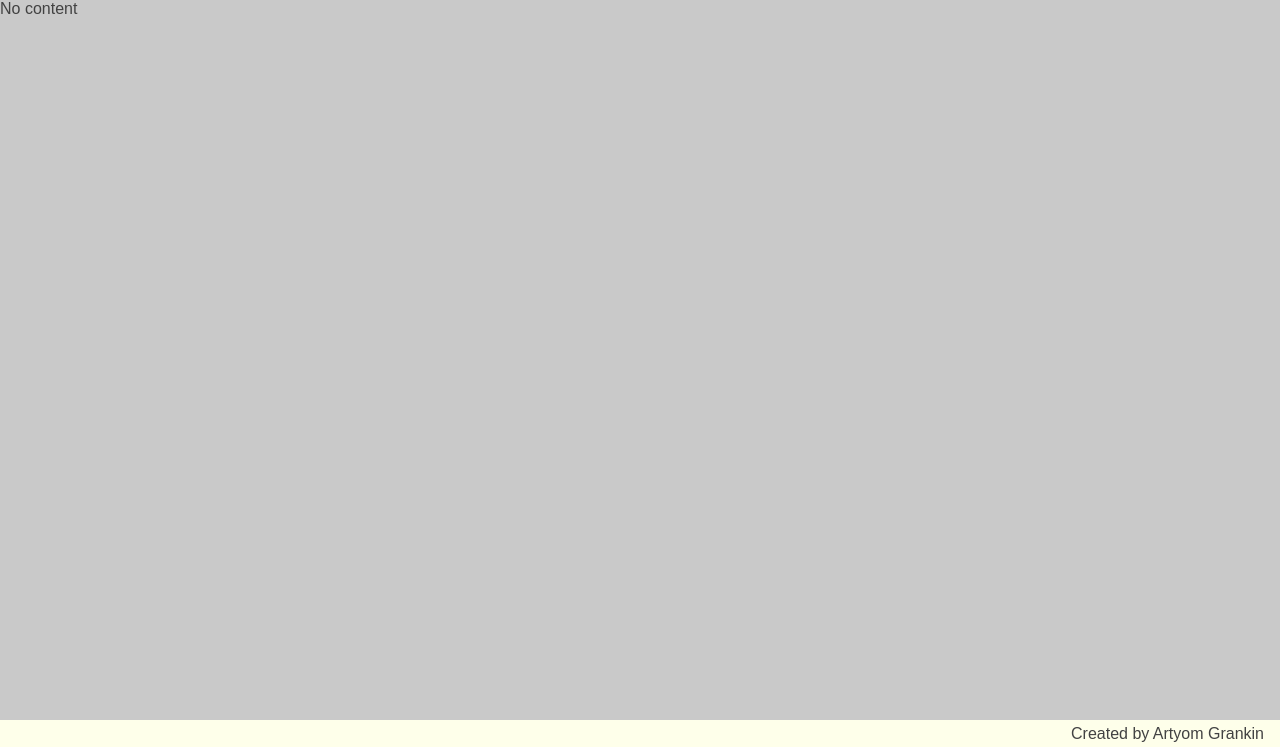
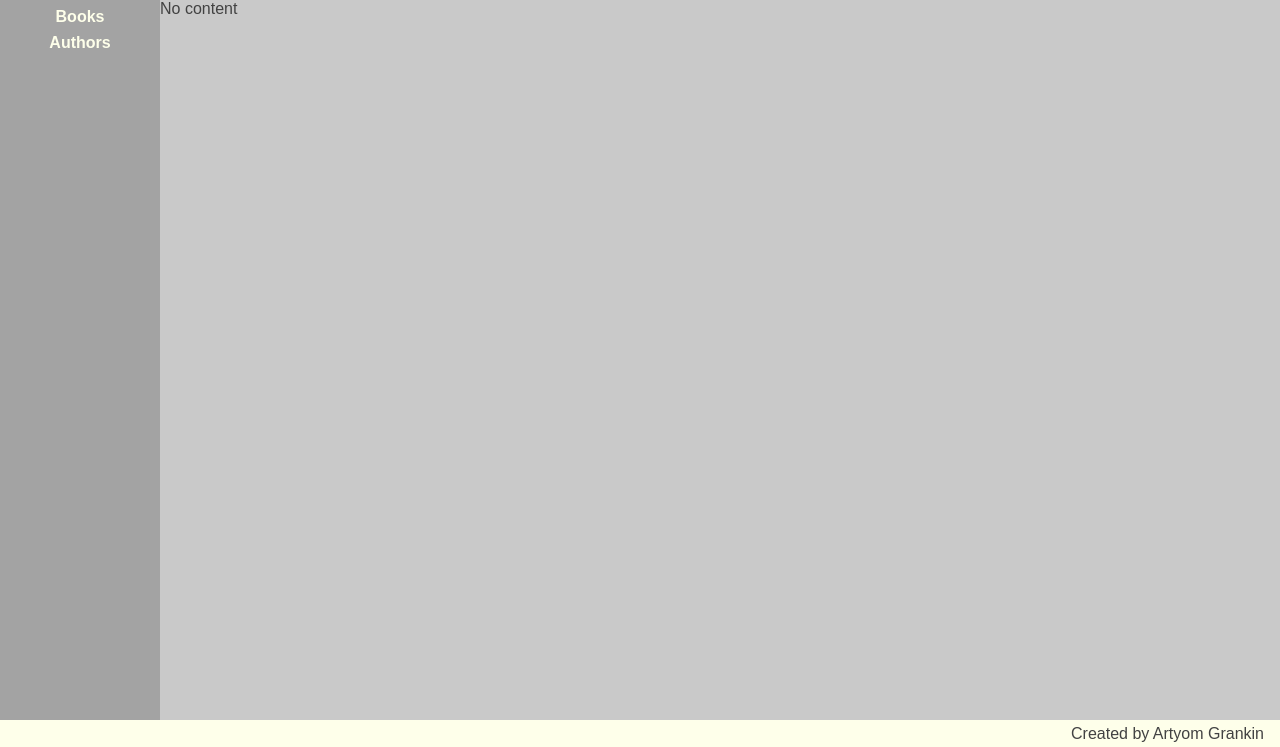
Before and after one commit to DanZZZeDanZZZeDanZZZe/book-publishing-information-system, a Node project: template views/base.njk in a window 1280 px wide. Shown: the part 53-800 px from the top of the page. Run offline with Node 20 templates, Linux system fonts and the light colour scheme; the template is opened without the code that fills it, so the values that code supplies are empty; style sheets or scripts are compiled from the project's sources.

Commit message:
feature: add side menu

```diff
--- a/sass/_main.scss
+++ b/sass/_main.scss
@@ -1,4 +1,23 @@
 .main {
+  display: grid;
+  grid-template-columns: minmax(max-content, 10rem) 1fr;
   background-color: $silver;
   color: $onyx;
+  align-items: start;
+
+  &__nav {
+    background-color: $quick-silver;
+    align-self: stretch;
+    display: flex;
+    flex-direction: column;
+    min-height: 100%;
+  }
+
+  &__link {
+    align-self: center;
+    padding-top: 0.5rem;
+    text-decoration: none;
+    font-weight: bold;
+    color: $beige;
+  }
 }
--- a/views/base.njk
+++ b/views/base.njk
@@ -9,6 +9,10 @@
   <body>
     {%- include './includes/header.njk' -%}
     <main class="main">
+      <nav class="main__nav">
+        <a class="main__link" href="/api/books/">Books</a>
+        <a class="main__link" href="/api/authors/">Authors</a>
+      </nav>
       {%- block mainContent -%}
         No content
       {%- endblock mainContent -%}
```
